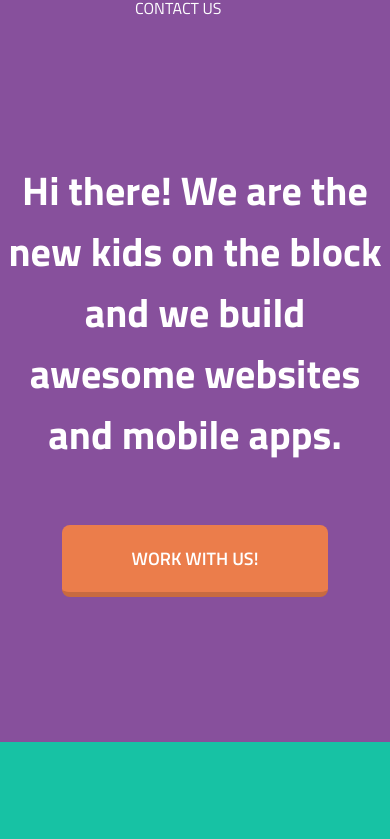
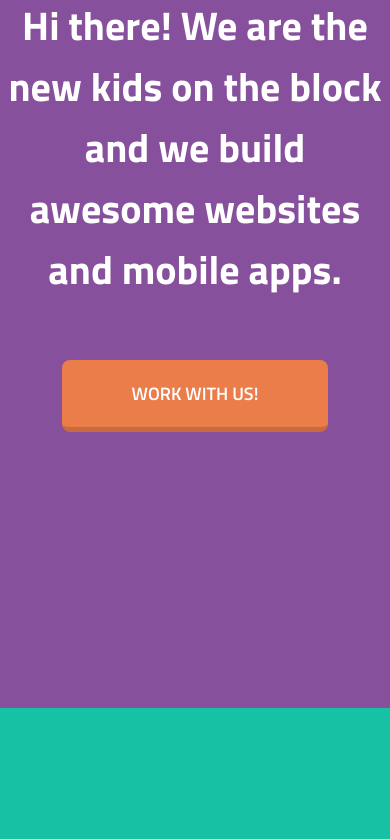
Before and after one commit to daoolet/kaktus, a plain HTML site: page index.html in a window 390 px wide. Shown: the part 136-975 px from the top of the page. Drawn offline with Linux system fonts and the light colour scheme.

Commit message:
a lot of edits+fixed navbar

```diff
--- a/css/main.scss
+++ b/css/main.scss
@@ -9,35 +9,37 @@ $bold: 700;
     padding: 0;
     margin: 0;
 }
-// ================== Header
-.header {
-    background-color: #87509c;
-}
-.wrapper {
-    height: 100%;
-    max-width: 1170px;
-    margin: 0 auto;
+
+// ================== Navbar
+.navbar {
+    display: flex;
+    justify-content: right;
+    margin-right: 15%;
 
     .nav {
         display: flex;
-        justify-content: space-between;
+        position: fixed;
+        justify-content: center;
+        flex-direction: row;
+        flex-wrap: wrap;
         align-items: center;
+        width: 100%;
+        height: 100px;
+        z-index: 1;
+
+        background-color: #87509c;
 
         &__logo {
-            margin-top: 60px;
+            margin-left: 10%;
+            flex: 1 1 auto;
         }
 
         &__menu {
-            margin-top: 60px;
-            // margin-left: auto;
 
             li {
                 display: inline-block;
                 list-style: none;
-            }
-
-            li:not(:last-child) {
-                margin-right: 15px;
+                margin-right: 20px;
             }
 
             a {
@@ -58,11 +60,25 @@ $bold: 700;
 
         }
     }
+}
+
+// ================== Header
+.header, .services {
+    position: relative;
+    display: flex;
+    justify-content: space-around;
+    align-items: center;
+    flex-wrap: wrap;
+    flex-direction: row;
+
+    width: 100%;
+    height: 100vh;
+    background-color: #87509c;
+}
 
 .header-descr {
     text-align: center;
     color: white;
-        margin-top: 140px;
 
     .intro {
         font-size: 40px;
@@ -87,16 +103,10 @@ $bold: 700;
         cursor: pointer;
     }
 }
-}
 
 // ================== Services
 .services {
     background-color: #17c2a4;
-
-    .wrapper {
-        height: 100%;
-        max-width: 1170px;
-        margin: 0 auto;
 
     .services-intro {
         display: flex;
@@ -156,4 +166,21 @@ $bold: 700;
         }
     }
 }
+
+
+
+
+
+
+
+@media screen and (max-width: 1024px) {
+    .navbar {
+        .nav {
+            &__menu {
+                li {
+                    margin-right: 5px;
                 }
+            }
+        }
+    }
+}
--- a/index.html
+++ b/index.html
@@ -4,22 +4,21 @@
 <head>
     <meta charset="UTF-8">
     <meta name="viewport" content="width=device-width, initial-scale=1.0">
+    <meta http-equiv="X-UA-Compatible" content="ie=edge" >
+    <link href="css/main.css" type="text/css" rel="stylesheet">
     <link
     href="https://fonts.googleapis.com/css2?family=Titillium+Web:ital,wght@0,300;0,400;0,600;0,700;1,400&display=swap"
     rel="stylesheet">
-    <link rel="stylesheet" href="/css/main.css">
     <title>Cuda</title>
 </head>
 
 <body>
     <!-- Header -->
-    <header class="header" id="home">
-        <div class="wrapper">
-
+    <div class="navbar">
         <nav class="nav">
             <div class="nav__logo">
                 <a href="#">
-                        <img src="/img/logo.png" alt="Logo">
+                    <img src="img/logo.png" alt="Logo">
                 </a>
             </div>
 
@@ -33,7 +32,9 @@
                 <li class="nav__menu_item"><a href="#contact" class="nav__menu_item_link">contact us</a></li>
             </ul>
         </nav>
+    </div>
 
+    <header class="header" id="home">
             <div class="header-descr">
                 <div class="intro">
                     <p>
@@ -46,7 +47,6 @@
                     <button>work with us!</button>
                 </div>
             </div>
-        </div>
     </header>
 
     <!-- Services -->
@@ -55,7 +55,8 @@
 
             <div class="services-intro">
                 <p class="services-intro__title">services we provide</p>
-                <h4 class="services-intro__descr">We are working with both individuals and businesses from all over the globe
+                <h4 class="services-intro__descr">We are working with both individuals and businesses from all over the
+                    globe
                     to create awesome websites and applications.</h4>
             </div>
 
@@ -63,27 +64,31 @@
                 <div class="services-row-cards">
 
                     <div class="card">
-                        <img src="/img/flag.png" alt="">
+                        <img src="img/flag.png" alt="">
                         <h3 class="title">branding</h3>
-                        <p class="descr">Lorem ipsum dolor sit amet, consectetuer adipiscing elit, sed diam nonummy nibh.</p>
+                        <p class="descr">Lorem ipsum dolor sit amet, consectetuer adipiscing elit, sed diam nonummy
+                            nibh.</p>
                     </div>
 
                     <div class="card">
-                        <img src="/img/pencil.png" alt="">
+                        <img src="img/pencil.png" alt="">
                         <h3 class="title">design</h3>
-                        <p class="descr">Lorem ipsum dolor sit amet, consectetuer adipiscing elit, sed diam nonummy nibh.</p>
+                        <p class="descr">Lorem ipsum dolor sit amet, consectetuer adipiscing elit, sed diam nonummy
+                            nibh.</p>
                     </div>
 
                     <div class="card">
-                        <img src="/img/gear.png" alt="">
+                        <img src="img/gear.png" alt="">
                         <h3 class="title">development</h3>
-                        <p class="descr">Lorem ipsum dolor sit amet, consectetuer adipiscing elit, sed diam nonummy nibh.</p>
+                        <p class="descr">Lorem ipsum dolor sit amet, consectetuer adipiscing elit, sed diam nonummy
+                            nibh.</p>
                     </div>
 
                     <div class="card">
-                        <img src="/img/rocket.png" alt="">
+                        <img src="img/rocket.png" alt="">
                         <h3 class="title">rocker science</h3>
-                        <p class="descr">Lorem ipsum dolor sit amet, consectetuer adipiscing elit, sed diam nonummy nibh.</p>
+                        <p class="descr">Lorem ipsum dolor sit amet, consectetuer adipiscing elit, sed diam nonummy
+                            nibh.</p>
                     </div>
 
                 </div>
```
Also changed, not shown: css/main.css, 1 other file. Lines whose indentation alone changed are shown as unchanged.
